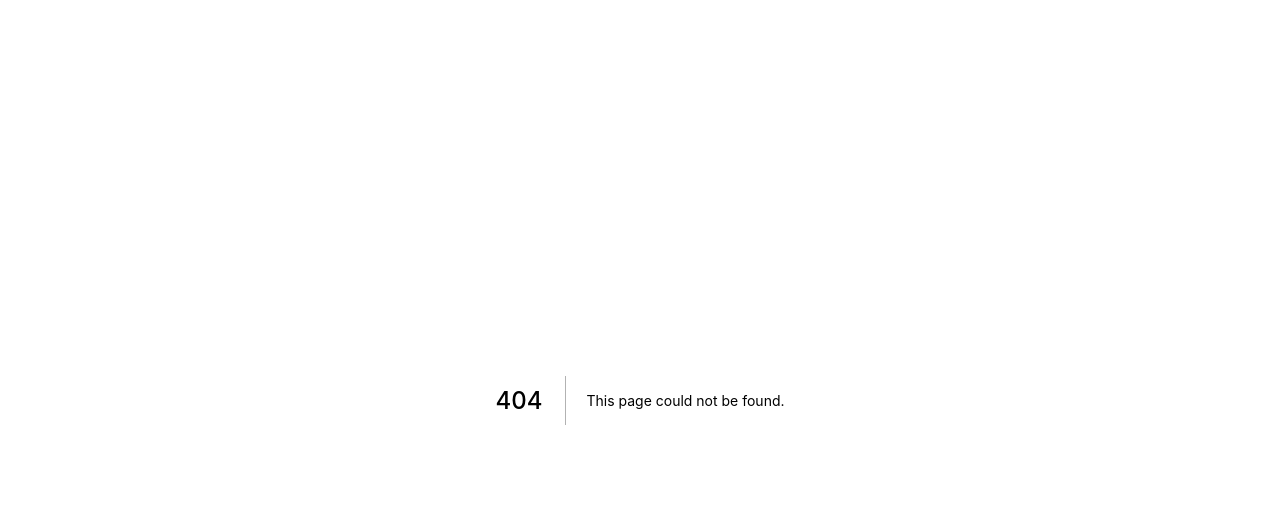
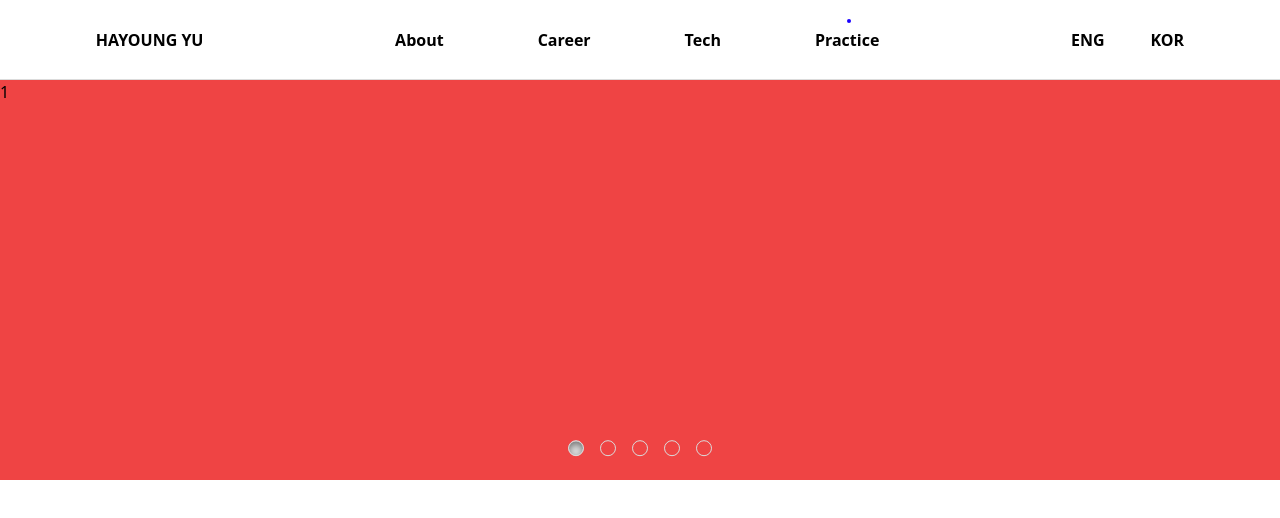
Before and after one commit to glory4god/young-web, a Next.js app: page /practice in a window 1280 px wide. Before the commit this address had no page. Shown: the top 518 px of the page. Built offline with nearby package versions, Linux system fonts and the light colour scheme.

Commit message:
feat : 슬라이더 기능 구현 1차
기본 transition transform이용한 슬라이더 구현

```diff
--- a/assets/main.css
+++ b/assets/main.css
@@ -5,3 +5,39 @@
 @import './components.css';
 
 @tailwind utilities;
+
+
+.c-container {
+  position: relative;
+  margin: auto;
+}
+.slider {
+  position: relative;
+  display: flex;
+  width: calc(5 * 100vw);
+  height: 400px;
+  transition: all 0.4s ease-out;
+}
+.slider > .slider-contant {
+  width: 100%;
+  height: 100%;
+}
+.navigator {
+  @apply space-x-4;
+  position: absolute;
+  bottom: 5%;
+  left: 50%;
+  transform: translate(-50%, 5%);
+}
+.navigator > button {
+  width: 16px;
+  height: 16px;
+  border: 1px solid #dbdbdb;
+  border-radius: 50%;
+  bottom: 5%;
+  left: 50%;
+}
+.navigator > button.btn-active {
+  background-color: #dbdbdb;
+  box-shadow: 0px 3px 6px #777777 inset;
+}
--- a/components/common/Navbar/Navbar.module.css
+++ b/components/common/Navbar/Navbar.module.css
@@ -3,7 +3,7 @@
   background: rgba(255,255,255,0.1);
   backdrop-filter: blur(8px);
   -webkit-backdrop-filter: blur(8px);
-  border: 1px solid rgba(255,255,255,0.1);
+  border-bottom: 1px solid #dbdbdb;
   z-index: 9999;
 }
 .root > div {
--- a/components/common/Navbar/Navbar.tsx
+++ b/components/common/Navbar/Navbar.tsx
@@ -28,7 +28,6 @@ const Navbar = () => {
 
   return (
     <div className={cn(s.root)} style={{ color: `${textColor}` }}>
-      {console.log(pathname)}
       <div>
         <Link href={'/'}>
           <a>HAYOUNG YU</a>
@@ -44,6 +43,9 @@ const Navbar = () => {
         <Link href={'/tech'} selected={pathname.includes('tech')}>
           Tech
         </Link>
+        <Link href={'/practice'} selected={pathname.includes('practice')}>
+          Practice
+        </Link>
       </div>
       <div className={s.language}>
         <Link href={''}>ENG</Link>
--- a/components/ui/Link/Link.module.css
+++ b/components/ui/Link/Link.module.css
@@ -6,8 +6,8 @@
 }
 
 .root:hover {
-  border: 1px solid #4b1f90;
-  background-color: rgba(11, 47, 116, 0.3);
+  border: 1px solid #0080ca;
+  background-color: rgba(0, 112, 218, 0.781);
   color: white;
   border-radius: 21px;
 
@@ -40,5 +40,5 @@
   right: inherit;
   bottom: inherit;
   border-radius: 50%;
-  background-color: yellow;
+  background-color: rgb(25, 0, 255);
 }
--- /dev/null
+++ b/pages/practice/index.tsx
@@ -0,0 +1,43 @@
+import Link from 'next/link';
+import React, { useCallback, useEffect, useRef, useState } from 'react';
+
+import { GlassmorphismBox } from '@components/ui';
+import { useDispatch } from 'react-redux';
+import { setBgColor } from '@lib/redux/slices/globalSlice';
+import cn from 'classnames';
+
+const TechPage = () => {
+  const dispatch = useDispatch();
+
+  const [sliderIdx, setSliderIdx] = useState(0);
+  useEffect(() => {
+    dispatch(setBgColor('white'));
+  }, []);
+  return (
+    <div className="w-full h-full pt-20 overflow-hidden">
+      <div className="c-container">
+        <div
+          className={cn(`slider`)}
+          style={{ transform: `translateX(-${sliderIdx * 100}vw)` }}>
+          <div className={cn('slider-contant bg-red-500')}>1</div>
+          <div className={cn('slider-contant bg-yellow-500')}>2</div>
+          <div className={cn('slider-contant bg-green-500')}>3</div>
+          <div className={cn('slider-contant bg-blue-500')}>4</div>
+          <div className={cn('slider-contant bg-purple-500')}>5</div>
+        </div>
+        <div className="navigator">
+          {[0, 1, 2, 3, 4].map((i) => {
+            return (
+              <button
+                className={cn(sliderIdx === i && 'btn-active')}
+                onClick={() => setSliderIdx(i)}
+                key={i}></button>
+            );
+          })}
+        </div>
+      </div>
+    </div>
+  );
+};
+
+export default TechPage;
```
